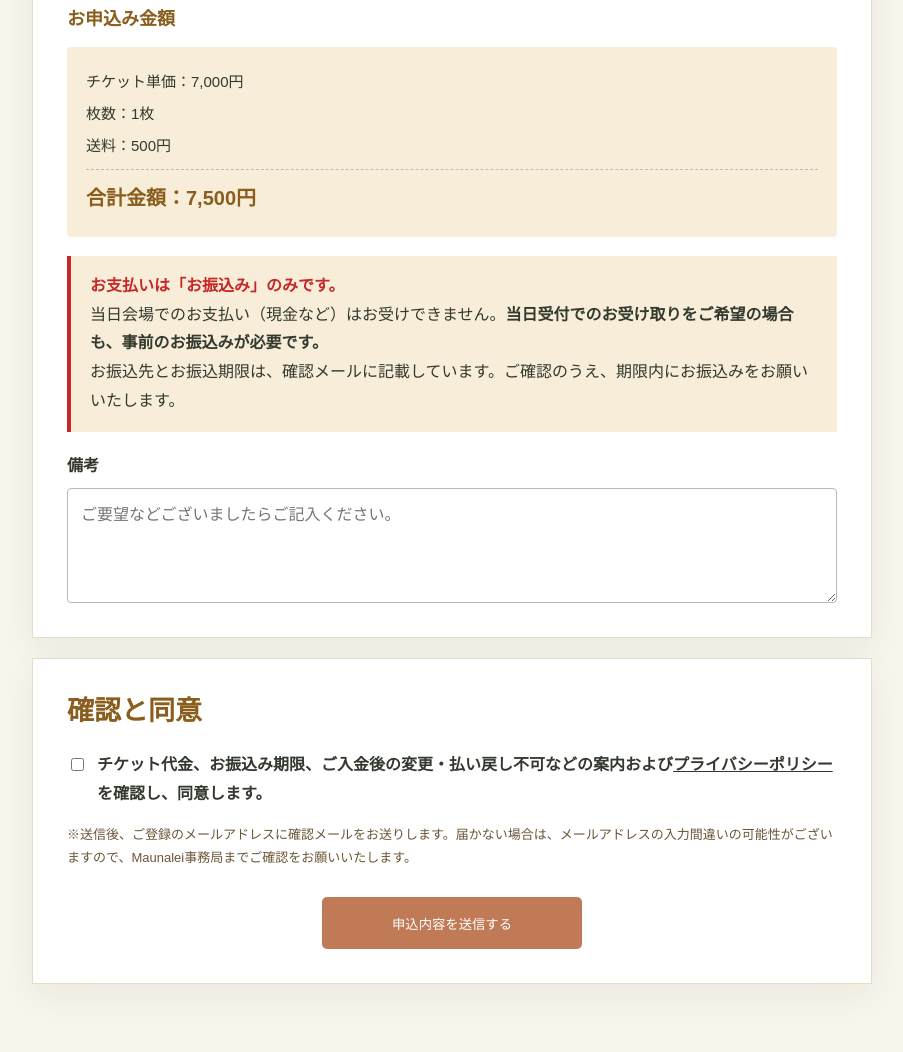
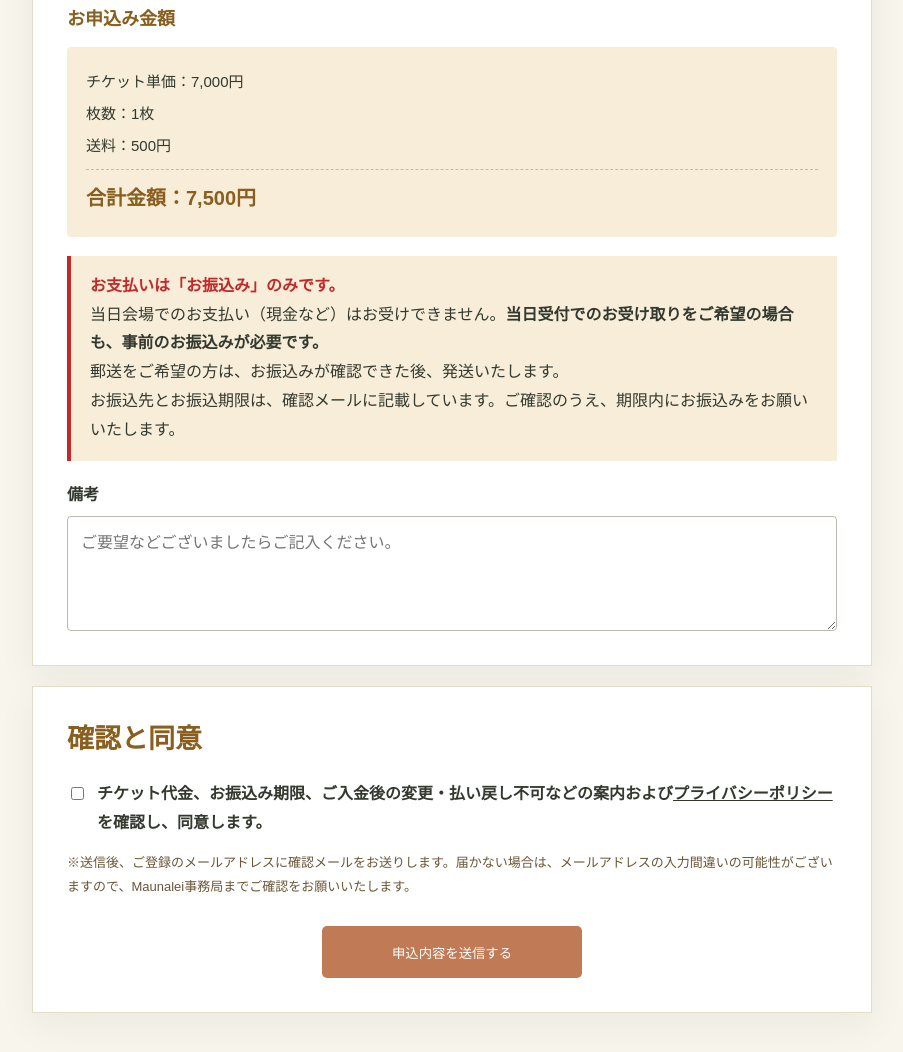
Before and after one commit to maunaleihulacompe-star/my-homepage, a plain HTML site: page 【Web公開用】このフォルダをNetlifyへアップロード/ticket.html in a window 1280 px wide. Shown: the part 1408-2460 px from the top of the page, without its empty margins (188-1091 px from the left). Drawn offline with Linux system fonts and the light colour scheme.

Commit message:
チケット申込に「郵送はお振込み確認後に発送」の案内を追加
Co-Authored-By: Claude Sonnet 5.5 <noreply@anthropic.com>

```diff
--- a/【Web公開用】このフォルダをNetlifyへアップロード/ticket.html
+++ b/【Web公開用】このフォルダをNetlifyへアップロード/ticket.html
@@ -2,7 +2,7 @@
 <header class="site-header"><div class="wrap nav"><a class="brand" href="index.html">Maunalei 2026</a><button class="menu-button" aria-expanded="false" aria-label="メニューを開く">メニュー</button><nav class="nav-links" aria-label="メインナビゲーション"><a href="index.html">HOME</a><a href="ticket.html">チケット申込</a><a href="lei-photo.html">レイ・フォト</a><a href="vendor-ad.html">出店・広告</a><a href="#contact">お問い合わせ</a></nav></div></header>
 <main class="form-shell"><div class="form-intro"><div class="eyebrow">TICKET</div><h1>観覧チケット申込</h1><p>第10回 Maunalei Hula Competition／2026年11月28日（土）<br>ダイヤモンド瀬戸内マリンホテル<br>チケット1枚　7,000円<br>受付期間：2026年11月20日（金）23:59まで</p></div><div id="ticketClosed" style="display:none"><section class="form-card"><h2>チケット申込の受付は終了しました</h2><div class="form-note" style="border-left-color:#c52828"><strong style="color:#c52828">オンラインでのチケット申込受付は、2026年11月20日（金）23:59をもって終了いたしました。</strong><br>チケットをお求めの場合は、お電話にてお問い合わせください。</div><p style="margin-top:18px;font-size:18px;font-weight:700">マウナレイフラコンペティション事務局<br>Tel：<a href="tel:0862312314">086-231-2314</a></p><p style="font-size:14px;color:#5c6559">受付時間：10:00〜17:00（土日祝休）</p></section></div>
 <form id="ticketForm" data-application-form data-endpoint="https://script.google.com/macros/s/AKfycbw7KY9fPg0mv81CqtZXrT9VL-wECksbl3kH8fdO5yrPOj6KPlvKmMsAXlHDS20a4E1LGg/exec" action="https://script.google.com/macros/s/AKfycbw7KY9fPg0mv81CqtZXrT9VL-wECksbl3kH8fdO5yrPOj6KPlvKmMsAXlHDS20a4E1LGg/exec" method="post" target="submission-frame"><input type="hidden" name="formType" value="ticket"><section class="form-card"><h2>申込者情報</h2><div class="fields"><div class="field"><label>お申込み者名<span class="required">必須</span></label><input name="applicantName" required></div><div class="field"><label>フリガナ<span class="required">必須</span></label><input name="furigana" required></div><div class="field full postal-compact"><label>郵便番号<span class="required">必須</span></label><input name="postalCode" inputmode="numeric" required></div><div class="field full"><label>住所<span class="required">必須</span></label><input name="address" required></div><div class="field full phone-compact"><label>電話番号<span class="required">必須</span></label><input name="phone" type="tel" required></div><div class="field full"><label>メールアドレス<span class="required">必須</span></label><input name="email" type="email" required></div></div></section>
-<section class="form-card"><h2>チケット枚数</h2><div class="fields"><div class="field"><label>ご希望枚数<span class="required">必須</span></label><input name="quantity" id="ticketQty" type="number" min="1" max="50" step="1" value="1" required></div></div><div class="field full" style="margin-top:20px"><span class="fieldset-title">チケットのお受け取り方法<span class="required">必須</span></span><div class="choices"><label class="choice"><input type="radio" name="deliveryMethod" value="郵送希望" checked required>郵送希望（送料500円）</label><label class="choice"><input type="radio" name="deliveryMethod" value="当日受付で受け渡し" required>当日受付で受け渡し（送料なし）</label></div></div><div class="field full" style="margin-top:20px"><span class="fieldset-title">お申込み金額</span><div class="fee-breakdown"><p>チケット単価：<span id="ticketUnit">7,000円</span></p><p>枚数：<span id="ticketQtyDisplay">1</span>枚</p><p>送料：<span id="ticketShipping">500円</span></p><p class="fee-total">合計金額：<span id="ticketTotal">7,500円</span></p></div><div class="form-note" style="margin-top:12px;border-left-color:#c52828"><strong style="color:#c52828">お支払いは「お振込み」のみです。</strong><br>当日会場でのお支払い（現金など）はお受けできません。<strong>当日受付でのお受け取りをご希望の場合も、事前のお振込みが必要です。</strong><br>お振込先とお振込期限は、確認メールに記載しています。ご確認のうえ、期限内にお振込みをお願いいたします。</div></div><div class="field full" style="margin-top:20px"><label>備考</label><textarea name="notes" placeholder="ご要望などございましたらご記入ください。"></textarea></div></section>
+<section class="form-card"><h2>チケット枚数</h2><div class="fields"><div class="field"><label>ご希望枚数<span class="required">必須</span></label><input name="quantity" id="ticketQty" type="number" min="1" max="50" step="1" value="1" required></div></div><div class="field full" style="margin-top:20px"><span class="fieldset-title">チケットのお受け取り方法<span class="required">必須</span></span><div class="choices"><label class="choice"><input type="radio" name="deliveryMethod" value="郵送希望" checked required>郵送希望（送料500円）</label><label class="choice"><input type="radio" name="deliveryMethod" value="当日受付で受け渡し" required>当日受付で受け渡し（送料なし）</label></div></div><div class="field full" style="margin-top:20px"><span class="fieldset-title">お申込み金額</span><div class="fee-breakdown"><p>チケット単価：<span id="ticketUnit">7,000円</span></p><p>枚数：<span id="ticketQtyDisplay">1</span>枚</p><p>送料：<span id="ticketShipping">500円</span></p><p class="fee-total">合計金額：<span id="ticketTotal">7,500円</span></p></div><div class="form-note" style="margin-top:12px;border-left-color:#c52828"><strong style="color:#c52828">お支払いは「お振込み」のみです。</strong><br>当日会場でのお支払い（現金など）はお受けできません。<strong>当日受付でのお受け取りをご希望の場合も、事前のお振込みが必要です。</strong><br>郵送をご希望の方は、お振込みが確認できた後、発送いたします。<br>お振込先とお振込期限は、確認メールに記載しています。ご確認のうえ、期限内にお振込みをお願いいたします。</div></div><div class="field full" style="margin-top:20px"><label>備考</label><textarea name="notes" placeholder="ご要望などございましたらご記入ください。"></textarea></div></section>
 <section class="form-card"><h2>確認と同意</h2><label class="agreement"><input type="checkbox" name="agreement" value="同意する" required><span>チケット代金、お振込み期限、ご入金後の変更・払い戻し不可などの案内および<a href="privacy.html" target="_blank" rel="noopener">プライバシーポリシー</a>を確認し、同意します。</span></label><p style="margin-top:14px;font-size:13px;color:#6b5636">※送信後、ご登録のメールアドレスに確認メールをお送りします。届かない場合は、メールアドレスの入力間違いの可能性がございますので、Maunalei事務局までご確認をお願いいたします。</p><div class="submit-row"><button class="button" type="submit">申込内容を送信する</button></div><p class="form-status" role="status"></p></section></form><iframe name="submission-frame" hidden></iframe></main><footer class="site-footer"><div>第10回 Maunalei Hula Competition 2026</div><a href="privacy.html">プライバシーポリシー</a></footer><script src="assets/js/forms.js"></script><script>(function(){
   var qty=document.getElementById('ticketQty');
   var qtyDisplay=document.getElementById('ticketQtyDisplay');
```
Also changed, not shown: 1 other file.
